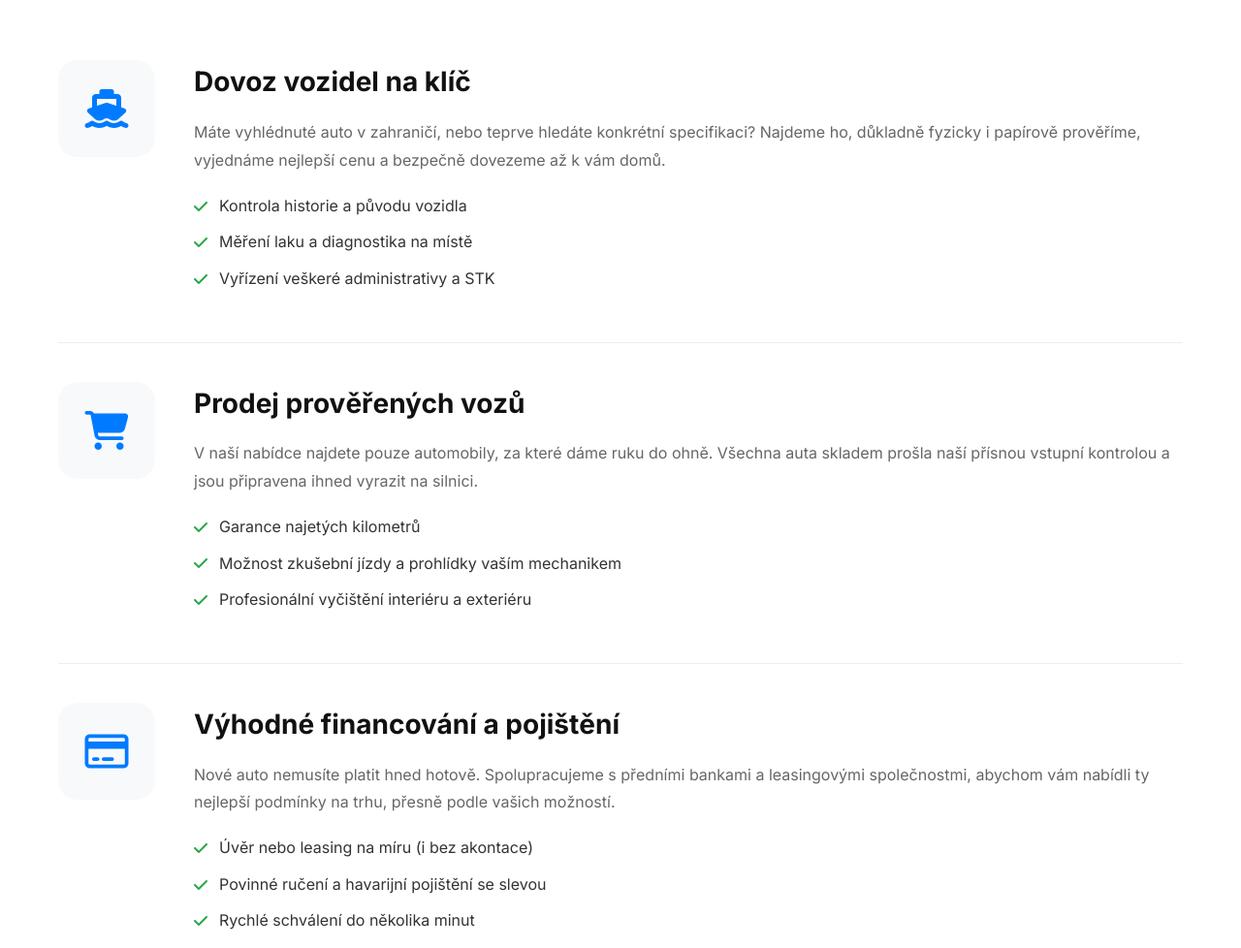
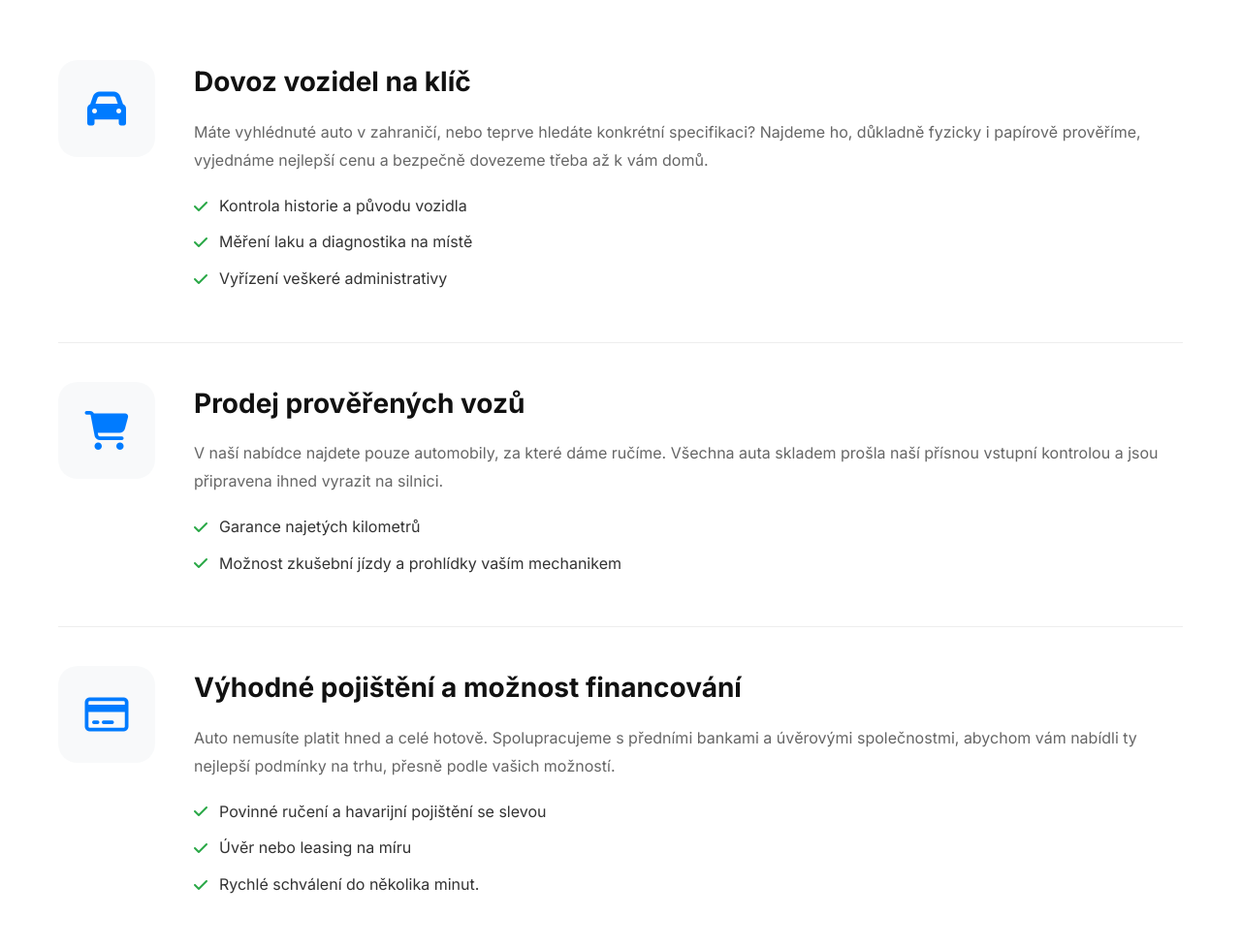
Before and after one commit to LukSonyX/test.web, a plain HTML site: page sluzby.html in a window 1280 px wide. Shown: the part 340-1318 px from the top of the page at 97% size. Drawn offline with Linux system fonts and the light colour scheme.

Commit message:
Adjust text more

```diff
--- a/sluzby.html
+++ b/sluzby.html
@@ -37,15 +37,15 @@
 
             <div class="service-row">
                 <div class="service-icon-large">
-                    <i class="fa-solid fa-ship"></i>
+                    <i class="fa-solid fa-car"></i>
                 </div>
                 <div class="service-text">
                     <h2>Dovoz vozidel na klíč</h2>
-                    <p>Máte vyhlédnuté auto v zahraničí, nebo teprve hledáte konkrétní specifikaci? Najdeme ho, důkladně fyzicky i papírově prověříme, vyjednáme nejlepší cenu a bezpečně dovezeme až k vám domů.</p>
+                    <p>Máte vyhlédnuté auto v zahraničí, nebo teprve hledáte konkrétní specifikaci? Najdeme ho, důkladně fyzicky i papírově prověříme, vyjednáme nejlepší cenu a bezpečně dovezeme třeba až k vám domů.</p>
                     <ul class="service-list">
                         <li><i class="fa-solid fa-check"></i> Kontrola historie a původu vozidla</li>
                         <li><i class="fa-solid fa-check"></i> Měření laku a diagnostika na místě</li>
-                        <li><i class="fa-solid fa-check"></i> Vyřízení veškeré administrativy a STK</li>
+                        <li><i class="fa-solid fa-check"></i> Vyřízení veškeré administrativy</li>
                     </ul>
                 </div>
             </div>
@@ -58,11 +58,10 @@
                 </div>
                 <div class="service-text">
                     <h2>Prodej prověřených vozů</h2>
-                    <p>V naší nabídce najdete pouze automobily, za které dáme ruku do ohně. Všechna auta skladem prošla naší přísnou vstupní kontrolou a jsou připravena ihned vyrazit na silnici.</p>
+                    <p>V naší nabídce najdete pouze automobily, za které dáme ručíme. Všechna auta skladem prošla naší přísnou vstupní kontrolou a jsou připravena ihned vyrazit na silnici.</p>
                     <ul class="service-list">
                         <li><i class="fa-solid fa-check"></i> Garance najetých kilometrů</li>
                         <li><i class="fa-solid fa-check"></i> Možnost zkušební jízdy a prohlídky vaším mechanikem</li>
-                        <li><i class="fa-solid fa-check"></i> Profesionální vyčištění interiéru a exteriéru</li>
                     </ul>
                 </div>
             </div>
@@ -74,12 +73,12 @@
                     <i class="fa-regular fa-credit-card"></i>
                 </div>
                 <div class="service-text">
-                    <h2>Výhodné financování a pojištění</h2>
-                    <p>Nové auto nemusíte platit hned hotově. Spolupracujeme s předními bankami a leasingovými společnostmi, abychom vám nabídli ty nejlepší podmínky na trhu, přesně podle vašich možností.</p>
+                    <h2>Výhodné pojištění a možnost financování</h2>
+                    <p>Auto nemusíte platit hned a celé hotově. Spolupracujeme s předními bankami a úvěrovými společnostmi, abychom vám nabídli ty nejlepší podmínky na trhu, přesně podle vašich možností.</p>
                     <ul class="service-list">
-                        <li><i class="fa-solid fa-check"></i> Úvěr nebo leasing na míru (i bez akontace)</li>
                         <li><i class="fa-solid fa-check"></i> Povinné ručení a havarijní pojištění se slevou</li>
-                        <li><i class="fa-solid fa-check"></i> Rychlé schválení do několika minut</li>
+                        <li><i class="fa-solid fa-check"></i> Úvěr nebo leasing na míru</li>
+                        <li><i class="fa-solid fa-check"></i> Rychlé schválení do několika minut.</li>
                     </ul>
                 </div>
             </div>
```
Also changed, not shown: index.html (+2 -2 lines).
